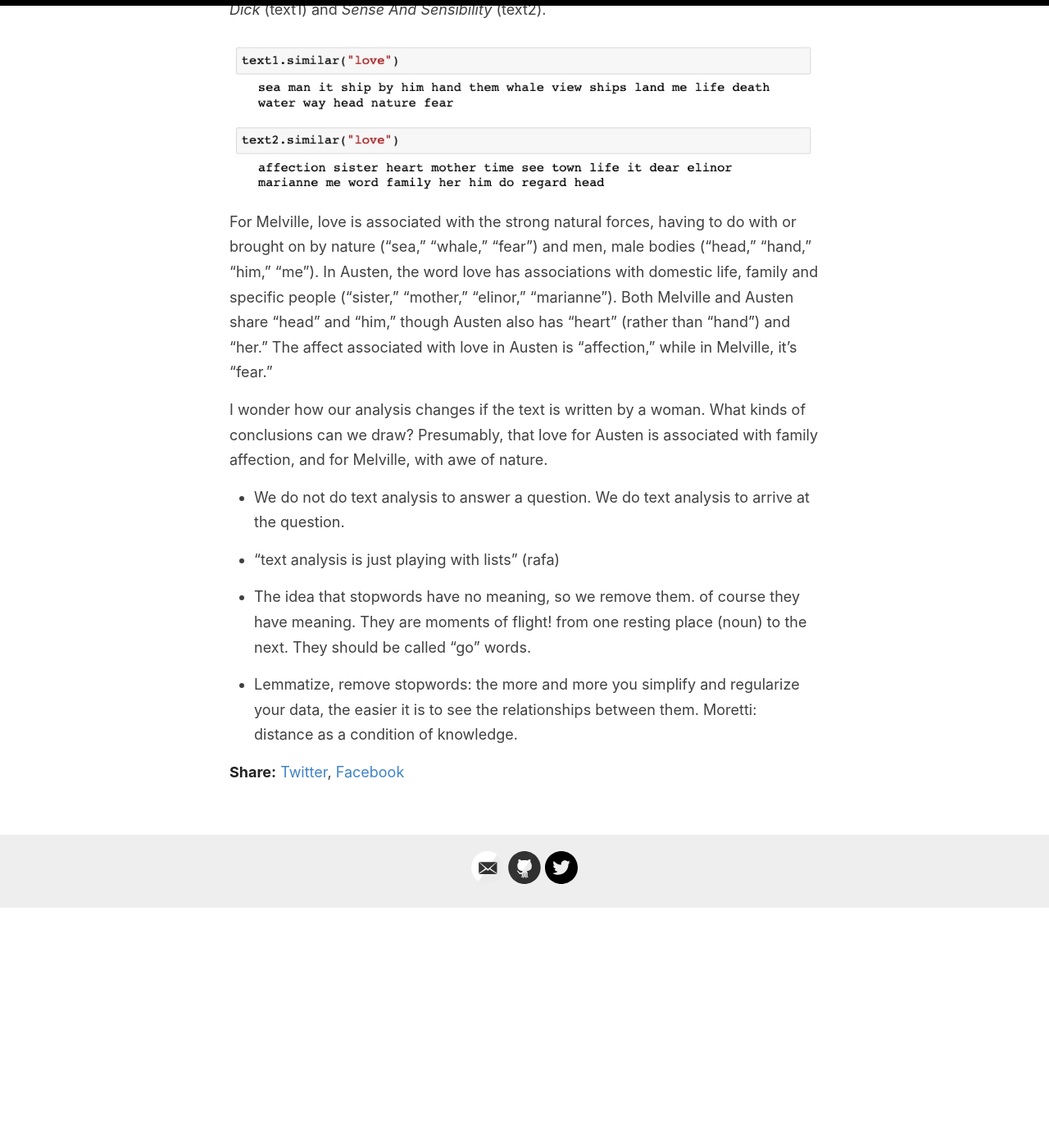
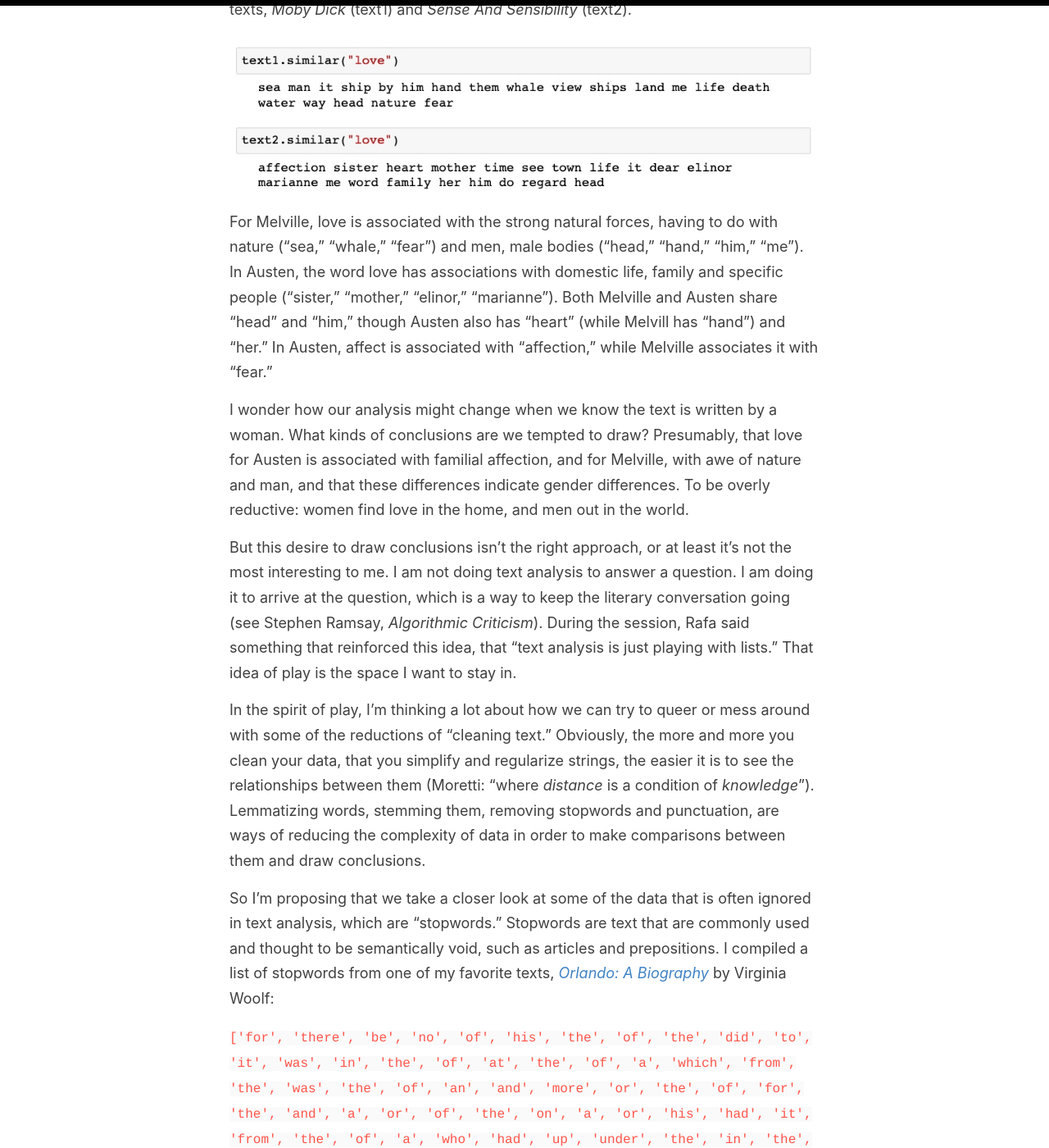
Before and after one commit to gofilipa/qt, a Jekyll site: the page built from _posts/2020-1-24-digital-research-institute.md, in a window 1280 px wide and 1400 px high, scrolled down 659 px. Shown: the whole window at 82% size. Built offline with Jekyll 4.4.1, drawn with Linux system fonts in a browser that asks for light colours; before the commit the page ends 1766 px from its top, so only the background shows below that; some of the changed text lies outside the part shown.

Commit message:
finishing jan 20, 20: GCDRI reflections

````diff
--- a/_posts/2020-1-24-digital-research-institute.md
+++ b/_posts/2020-1-24-digital-research-institute.md
@@ -16,38 +16,75 @@ toward data and method informs my interest in DH.
 
 As I watched the Text Analysis workshop unfold, the most striking
 realization was the preconceptions and biases we bring into our
-inferences. We might make certain assumptions about the analysis in
-Natural Language Toolkit's (NLTK) `similar()` method, which measures
-what words are similar to any other word. In the analysis below, we
-see what words are associated to "love" across two different texts,
-*Moby Dick* (text1) and *Sense And Sensibility* (text2).
+inferences. We might make certain assumptions about analysis. For
+example, in Natural Language Toolkit's (NLTK) `similar()` method, we
+measure what words are similar to any other word. In the analysis
+below, we see what words are associated to "love" across two different
+texts, *Moby Dick* (text1) and *Sense And Sensibility* (text2).
 
 ![Finding words that are similar to "love" in *Moby Dick* and *Sense
 and Sensibility*](../images/love-similar.jpg)
 
 For Melville, love is associated with the strong natural forces,
-having to do with or brought on by nature ("sea," "whale," "fear") and
-men, male bodies ("head," "hand," "him," "me"). In Austen, the word
-love has associations with domestic life, family and specific people
-("sister," "mother," "elinor," "marianne"). Both Melville and Austen
-share "head" and "him," though Austen also has "heart" (rather than
-"hand") and "her." The affect associated with love in Austen is
-"affection," while in Melville, it's "fear."
+having to do with nature ("sea," "whale," "fear") and men, male bodies
+("head," "hand," "him," "me"). In Austen, the word love has
+associations with domestic life, family and specific people ("sister,"
+"mother," "elinor," "marianne"). Both Melville and Austen share "head"
+and "him," though Austen also has "heart" (while Melvill has "hand")
+and "her." In Austen, affect is associated with "affection," while
+Melville associates it with "fear."
 
-I wonder how our analysis changes if the text is written by a
-woman. What kinds of conclusions can we draw? Presumably, that love
-for Austen is associated with family affection, and for Melville, with
-awe of nature.
+I wonder how our analysis might change when we know the text is
+written by a woman. What kinds of conclusions are we tempted to draw?
+Presumably, that love for Austen is associated with familial
+affection, and for Melville, with awe of nature and man, and that
+these differences indicate gender differences. To be overly reductive:
+women find love in the home, and men out in the world.
 
-- We do not do text analysis to answer a question. We do text analysis
-to arrive at the question.
+But this desire to draw conclusions isn't the right approach, or at
+least it's not the most interesting to me. I am not doing text
+analysis to answer a question. I am doing it to arrive at the
+question, which is a way to keep the literary conversation going (see
+Stephen Ramsay, *Algorithmic Criticism*). During the session, Rafa
+said something that reinforced this idea, that "text analysis is just
+playing with lists."  That idea of play is the space I want to stay
+in.
 
-- "text analysis is just playing with lists" (rafa)
+In the spirit of play, I'm thinking a lot about how we can try to
+queer or mess around with some of the reductions of "cleaning text."
+Obviously, the more and more you clean your data, that you simplify
+and regularize strings, the easier it is to see the relationships
+between them (Moretti: "where *distance* is a condition of
+*knowledge*"). Lemmatizing words, stemming them, removing stopwords
+and punctuation, are ways of reducing the complexity of data in order
+to make comparisons between them and draw conclusions.
 
-- The idea that stopwords have no meaning, so we remove them. of
-  course they have meaning. They are moments of flight! from one
-  resting place (noun) to the next. They should be called "go" words.
+So I'm proposing that we take a closer look at some of the data that
+is often ignored in text analysis, which are "stopwords." Stopwords
+are text that are commonly used and thought to be semantically void,
+such as articles and prepositions. I compiled a list of stopwords from
+one of my favorite texts,
+[*Orlando: A Biography*](http://gutenberg.net.au/ebooks02/0200331.txt) by Virginia
+Woolf:
 
-- Lemmatize, remove stopwords: the more and more you simplify and
-  regularize your data, the easier it is to see the relationships
-  between them. Moretti: distance as a condition of knowledge.
+``` ['for', 'there', 'be', 'no', 'of', 'his', 'the', 'of', 'the',
+'did', 'to', 'it', 'was', 'in', 'the', 'of', 'at', 'the', 'of', 'a',
+'which', 'from', 'the', 'was', 'the', 'of', 'an', 'and', 'more', 'or',
+'the', 'of', 'for', 'the', 'and', 'a', 'or', 'of', 'the', 'on', 'a',
+'or', 'his', 'had', 'it', 'from', 'the', 'of', 'a', 'who', 'had',
+'up', 'under', 'the', 'in', 'the', 'of', 'and', 'now', 'it', 'in',
+'the', 'which', 'through', 'the', 'of', 'the', 'of', 'the', 'who',
+'had', 'him', 'had', 'in', 'of', 'and', 'and', 'by', 'and', 'they',
+'had', 'of', 'off', 'and', 'them', 'to', 'from', 'the', 'too', 'he',
+'he', 'was', 'only', 'and', 'too', 'to', 'with', 'them', 'in', 'or']
+```
+
+Anyone who is familiar with *Orlando* will notice the cadence of the
+first few sentences in these lines. I'm interested in how these words,
+often overlooked, can give us some insight into the movement of the
+text. Can prepositions help to suggest the energy or tone of a passage?
+How might they be compared to what William James describes in "Stream
+of Thought" as the the "moments of flight" between "images" or "resting places"
+(typically conveyed by nouns and adjectives)? I don't know if this
+line of thinking will lead anywhere, but it seems like an interesting
+project.
````
Also changed, not shown: other parts of _posts/2020-1-24-digital-research-institute.md (+2 -2 lines), _posts/.#2019-12-20-m-questions.md (deleted, +0 -1 lines), 5 other files.
